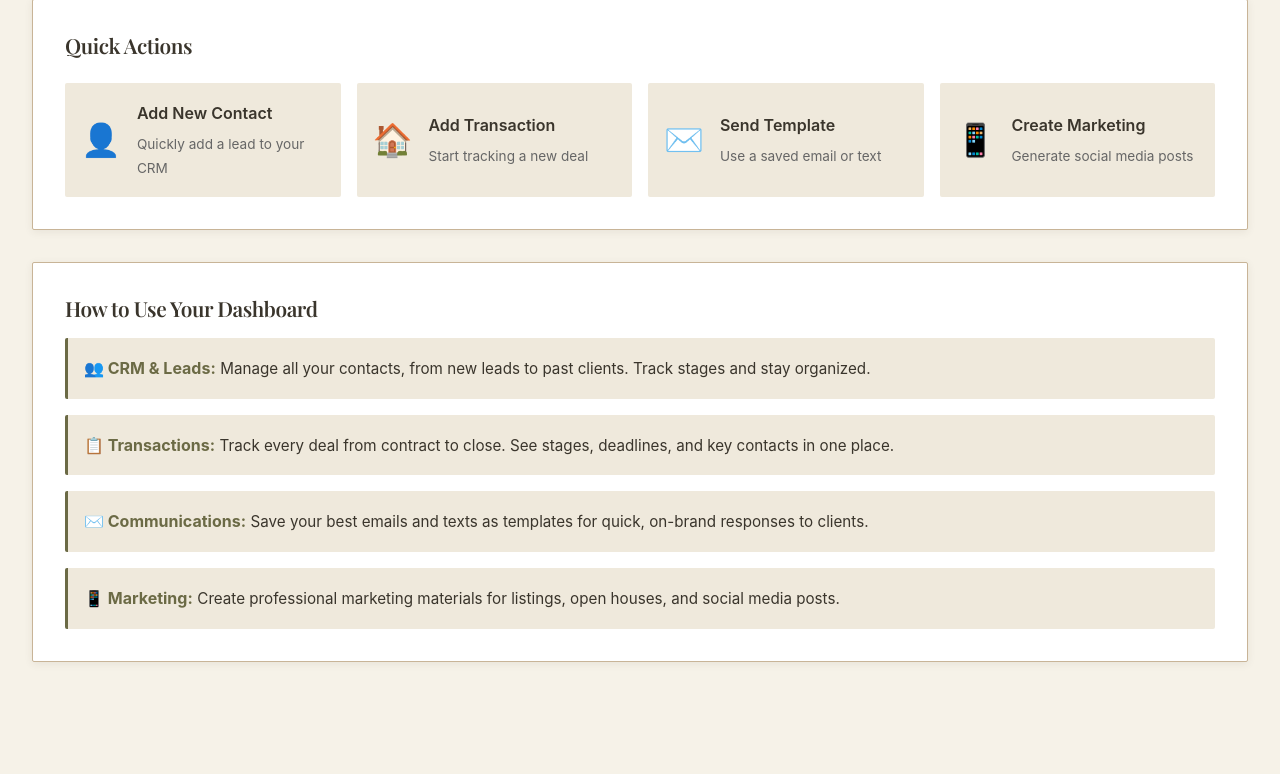
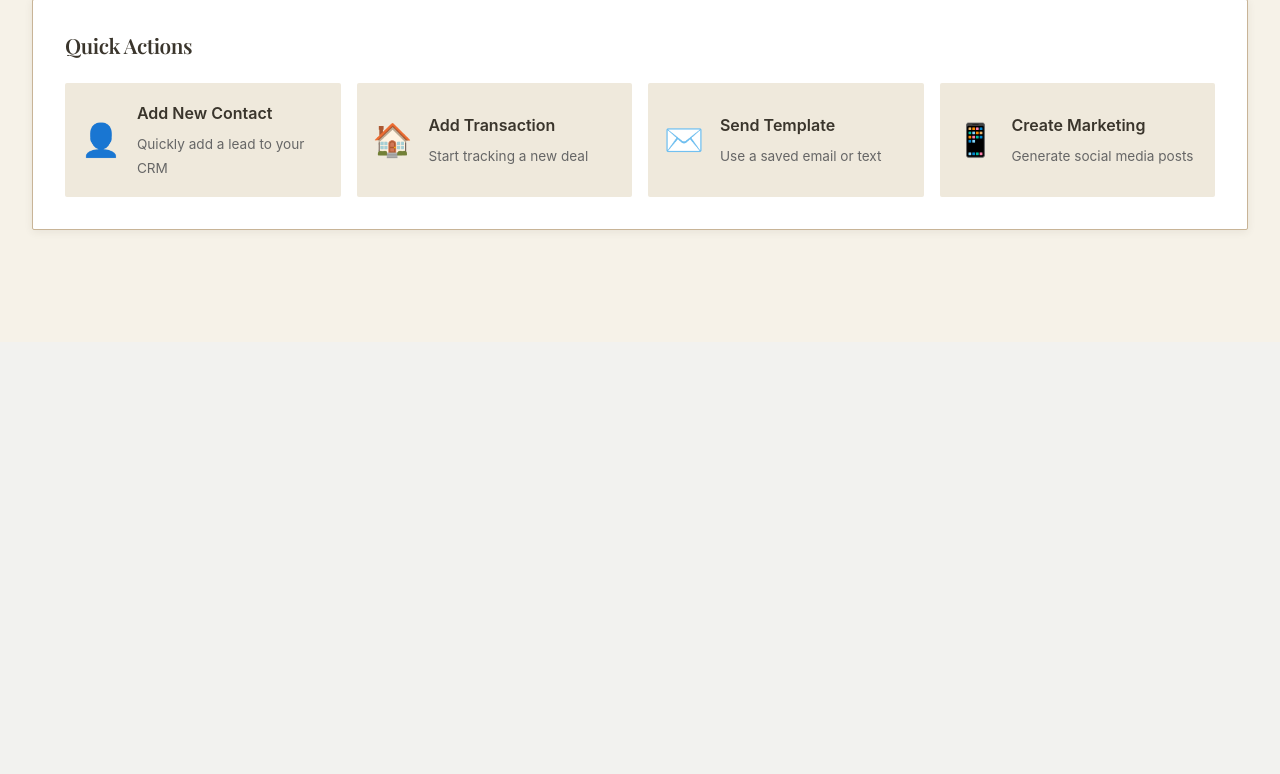
Before and after one commit to kayleighsellskcre/your-life-your-home, a Flask app: page /agent in a window 1280 px wide. Shown: the part 704-1478 px from the top of the page. After the commit the page ends 938 px from the top, so only its background shows below. Run offline with Flask 3, Linux system fonts and the light colour scheme; data comes from the database, SQL or seed files in the repository; data that the repository does not hold is empty; some web fonts are replaced.

Commit message:
Remove 'How to Use Your Dashboard' section from agent dashboard

```diff
--- a/templates/agent/dashboard.html
+++ b/templates/agent/dashboard.html
@@ -66,31 +66,5 @@
       </a>
     </div>
   </div>
-
-  <!-- How to Use -->
-  <div class="card" style="margin-top: 2rem;">
-    <h2>How to Use Your Dashboard</h2>
-    <div style="display: grid; gap: 1rem; margin-top: 1rem;">
-      <div style="background: var(--light-cream); border-left: 3px solid var(--olive-green); padding: 1rem; border-radius: var(--border-radius);">
-        <strong style="color: var(--olive-green);">👥 CRM & Leads:</strong>
-        <span style="font-size: 0.95rem; line-height: 1.6;">Manage all your contacts, from new leads to past clients. Track stages and stay organized.</span>
-      </div>
-
-      <div style="background: var(--light-cream); border-left: 3px solid var(--olive-green); padding: 1rem; border-radius: var(--border-radius);">
-        <strong style="color: var(--olive-green);">📋 Transactions:</strong>
-        <span style="font-size: 0.95rem; line-height: 1.6;">Track every deal from contract to close. See stages, deadlines, and key contacts in one place.</span>
-      </div>
-
-      <div style="background: var(--light-cream); border-left: 3px solid var(--olive-green); padding: 1rem; border-radius: var(--border-radius);">
-        <strong style="color: var(--olive-green);">✉️ Communications:</strong>
-        <span style="font-size: 0.95rem; line-height: 1.6;">Save your best emails and texts as templates for quick, on-brand responses to clients.</span>
-      </div>
-
-      <div style="background: var(--light-cream); border-left: 3px solid var(--olive-green); padding: 1rem; border-radius: var(--border-radius);">
-        <strong style="color: var(--olive-green);">📱 Marketing:</strong>
-        <span style="font-size: 0.95rem; line-height: 1.6;">Create professional marketing materials for listings, open houses, and social media posts.</span>
-      </div>
-    </div>
-  </div>
 </div>
 {% endblock %}
```
